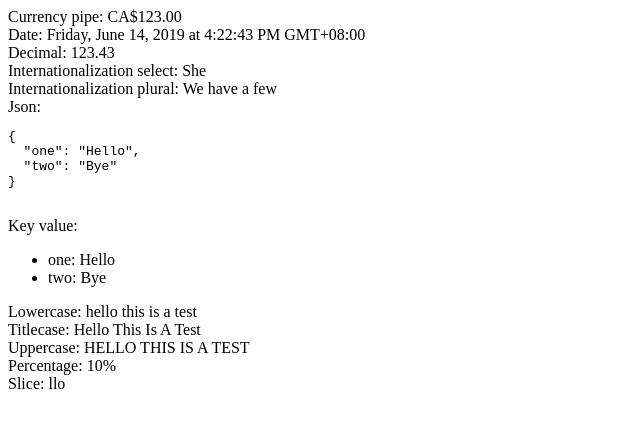
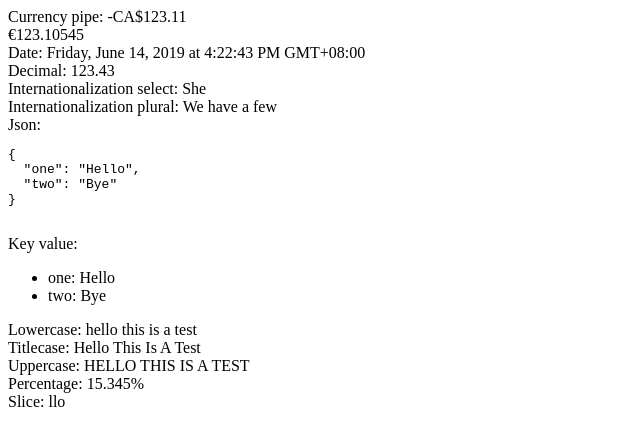
Before and after one commit to Kimserey/ng-pipe-examples, an Angular app: page / in a window 1280 px wide. Shown: the top 446 px of the page, without its empty margins (0-640 px from the left). Built offline with nearby package versions, Linux system fonts and the light colour scheme.

Commit message:
Ng pipe examples

```diff
--- a/src/app/app.component.html
+++ b/src/app/app.component.html
@@ -1,6 +1,8 @@
 <div>
   Currency pipe:
-  {{ amount | currency : 'CAD' }}
+  {{ negativeAmount | currency : 'CAD' }}
+<br/>
+  {{ amount | currency : 'EUR' : 'symbol' : '1.3-5' }}
 </div>
 
 <div>
@@ -15,7 +17,7 @@
 
 <div>
   Internationalization select:
-  {{ i18nValue | i18nSelect : i18nValueMap }}
+  {{ gender | i18nSelect : i18nValueMap }}
 </div>
 
 <div>
@@ -33,7 +35,7 @@
 <div>
   Key value:
   <ul>
-    <li *ngFor="let item of objValue | keyvalue">
+    <li *ngFor="let item of objValue | keyvalue | slice">
       {{item.key}}: {{item.value}}
     </li>
   </ul>
@@ -56,7 +58,7 @@
 
 <div>
   Percentage:
-  {{ percentage | percent }}
+  {{ percentage | percent : '1.3-4' }}
 </div>
 
 <div>
--- a/src/app/app.component.ts
+++ b/src/app/app.component.ts
@@ -6,18 +6,19 @@ import { Component } from '@angular/core';
   styles: []
 })
 export class AppComponent {
-  amount: number = 123;
+  negativeAmount: number = -123.105;
+  amount: number = 123.10545;
 
   today: Date = new Date();
 
   decimalValue: number = 123.432432;
 
-  i18nValue: string = 'female';
-
   i18nValueMap: any = {
     'male': 'He',
     'female': 'She'
   };
+
+  gender: string = 'female';
 
   i18nPluralValue: number = 3;
 
@@ -35,5 +36,5 @@ export class AppComponent {
 
   phrase: string = 'Hello this is a test';
 
-  percentage: number = 0.1;
+  percentage: number = 0.15345;
 }
```
